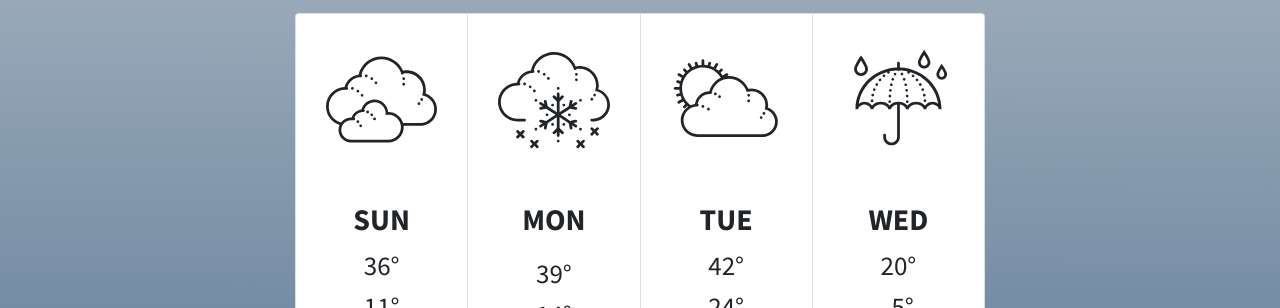
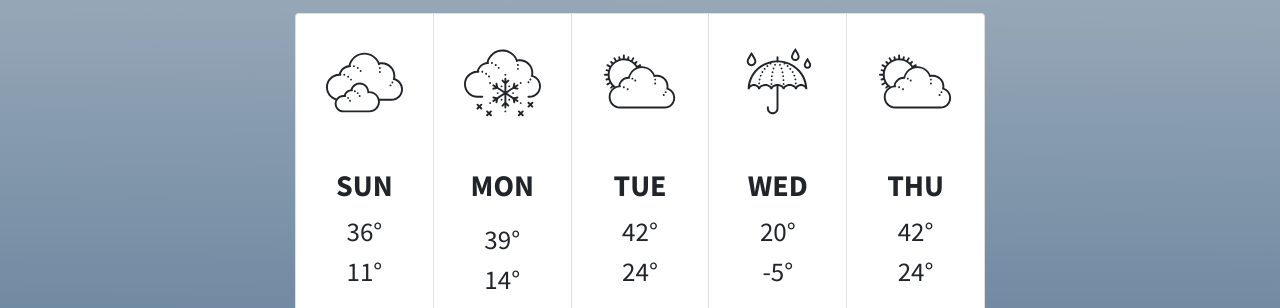
Before and after one commit to amysylvester/vanilla-weather-app, a plain HTML site: page index.html in a window 1280 px wide. Shown: the part 644-952 px from the top of the page. Drawn offline with nearby package versions, Linux system fonts and the light colour scheme.

Commit message:
Updated open-source code, added forecast card

```diff
--- a/index.html
+++ b/index.html
@@ -21,7 +21,7 @@
       href="https://fonts.googleapis.com/css2?family=Abril+Fatface&family=Secular+One&family=Source+Sans+Pro:ital,wght@0,200;0,300;0,400;0,600;0,700;0,900;1,200;1,300;1,400;1,600;1,700;1,900&display=swap"
       rel="stylesheet"
     />
-    <title>Eye On The Sky</title>
+    <title>Vanilla Eye On The Sky</title>
   </head>
 
   <body>
@@ -65,7 +65,7 @@
 
       <div class="weekly-forecast">
         <div class="card-group">
-          <div class="card">
+          <div class="card" id="day-one">
             <img
               class="future-weather-icons"
               src="images/weather/icons8-clouds-50.svg"
@@ -80,7 +80,7 @@
               </p>
             </div>
           </div>
-          <div class="card">
+          <div class="card" id="day-two">
             <img
               class="future-weather-icons"
               src="images/weather/icons8-snow-50.svg"
@@ -96,7 +96,7 @@
               </p>
             </div>
           </div>
-          <div class="card">
+          <div class="card" id="day-three">
             <img
               class="future-weather-icons"
               src="images/weather/icons8-partly-cloudy-day-50.svg"
@@ -111,7 +111,7 @@
               </p>
             </div>
           </div>
-          <div class="card">
+          <div class="card" id="day-four">
             <img
               class="future-weather-icons"
               src="images/weather/icons8-rainy-weather-50.svg"
@@ -126,13 +126,28 @@
               </p>
             </div>
           </div>
+          <div class="card" id="day-five">
+            <img
+              class="future-weather-icons"
+              src="images/weather/icons8-partly-cloudy-day-50.svg"
+              card-img-top
+              alt="partly-cloudy"
+            />
+            <div class="card-body">
+              <h3 class="card-title"><strong>THU</strong></h3>
+              <p class="card-text">
+                42° <br />
+                24°
+              </p>
+            </div>
+          </div>
         </div>
       </div>
       <footer>
         Coded by Amy Sylvester<br />
-        <a href="https://github.com/amysylvester/Eye-on-the-Sky"
-          >Open-source Code</a
-        >
+        <a href="https://github.com/amysylvester/vanilla-weather-app">
+          Open-source Code
+        </a>
       </footer>
     </div>
     <script src="source/function.js"></script>
```
